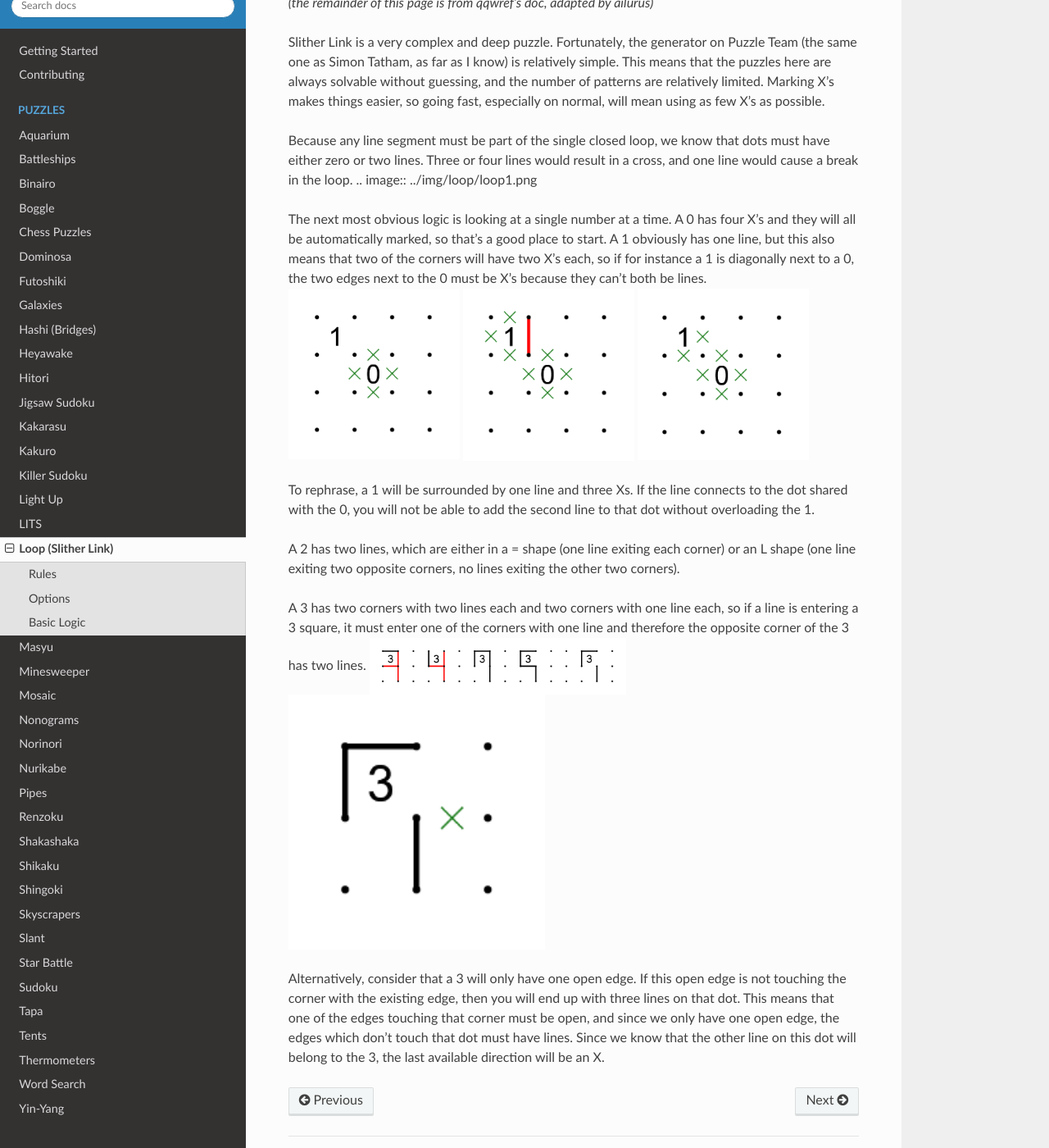
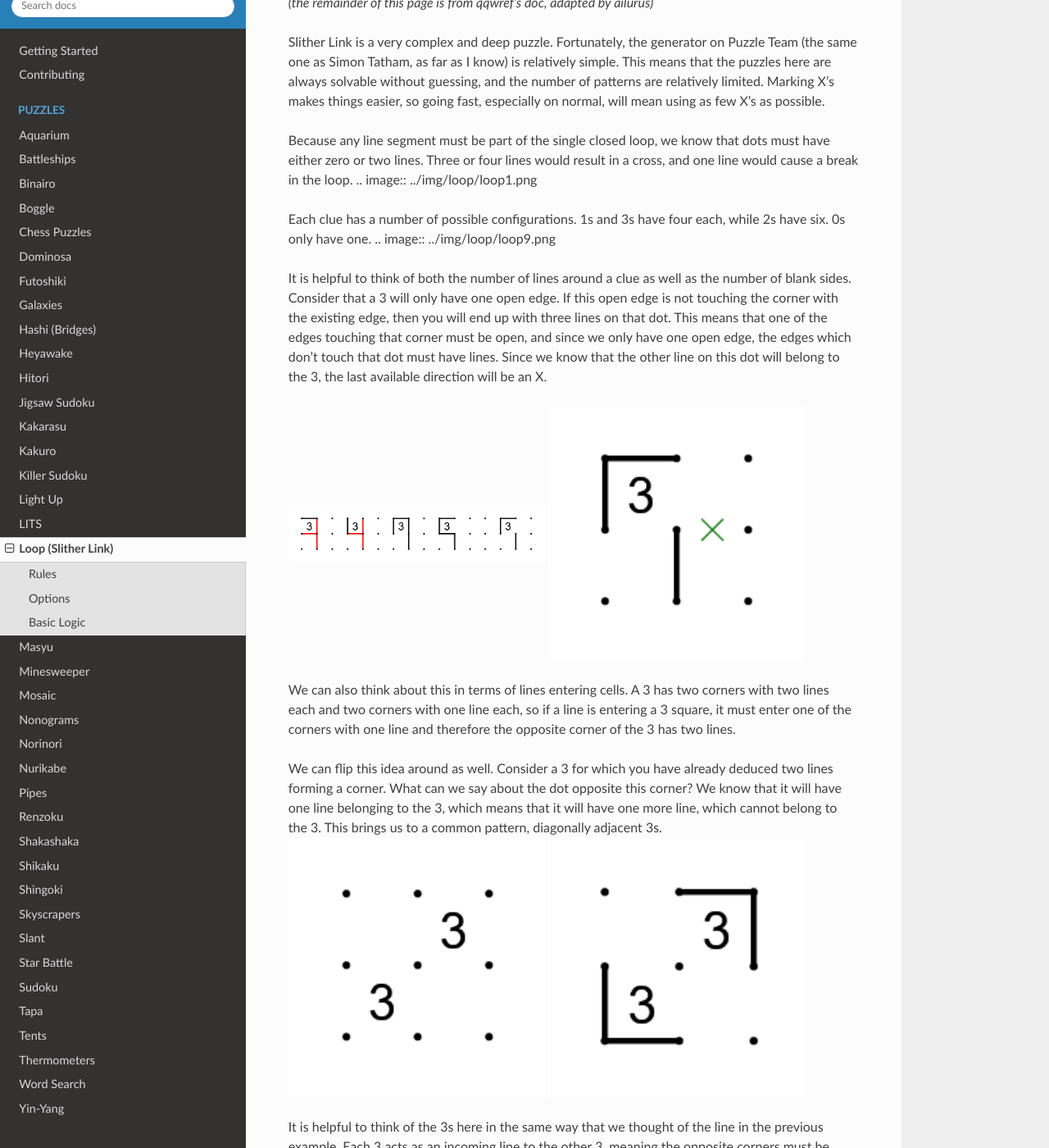
Before and after one commit to Ailurust/puzzle-team-advice, a Sphinx documentation site: the page built from docs/source/puzzles/loop.rst, in a window 1280 px wide and 1400 px high, scrolled down 624 px. Shown: the whole window at 82% size. Built offline with Sphinx 7.4.7 and the Read the Docs theme 3.1.0, drawn with Linux system fonts in a browser that asks for light colours; some of the changed text lies outside the part shown.

Commit message:
start slitherlink/loop page

```diff
--- a/docs/source/puzzles/loop.rst
+++ b/docs/source/puzzles/loop.rst
@@ -33,26 +33,52 @@
 Three or four lines would result in a cross, and one line would cause a break in the loop.
 .. image:: ../img/loop/loop1.png
 
-The next most obvious logic is looking at a single number at a time. A 0 has four X’s and they will all be automatically
-marked, so that’s a good place to start. A 1 obviously has one line, but this also means that two of the corners will
-have two X’s each, so if for instance a 1 is diagonally next to a 0, the two edges next to the 0 must be X’s because they
-can’t both be lines.
+
+Each clue has a number of possible configurations. 1s and 3s have four each, while 2s have six. 0s only have one.
+.. image:: ../img/loop/loop9.png
+
+It is helpful to think of both the number of lines around a clue as well as the number of blank sides. Consider that a
+3 will only have one open edge. If this open edge is not touching the corner with the existing edge, then you will end
+up with three lines on that dot. This means that one of the edges touching that corner must be open, and since we only
+have one open edge, the edges which don't touch that dot must have lines. Since we know that the other line on this dot
+will belong to the 3, the last available direction will be an X.
+
+|ico4| |ico5|
+
+We can also think about this in terms of lines entering cells. A 3 has two corners with two lines each and two corners
+with one line each, so if a line is entering a 3 square, it must enter one of the corners with one line and therefore
+the opposite corner of the 3 has two lines.
+
+We can flip this idea around as well. Consider a 3 for which you have already deduced two lines forming a corner. What
+can we say about the dot opposite this corner? We know that it will have one line belonging to the 3, which means that
+it will have one more line, which cannot belong to the 3. This brings us to a common pattern, diagonally adjacent 3s.
+|ico6| |ico7|
+
+It is helpful to think of the 3s here in the same way that we thought of the line in the previous example. Each 3 acts
+as an incoming line to the other 3, meaning the opposite corners must be lines.
+
+
+A 1 will be surrounded by one line and three Xs. If the line connects to a dot shared with a 0, you will not be able to add
+the second line (remember, a dot must have either zero or two lines) to that dot without overloading the 1.
 |ico1| |ico2| |ico3|
 
-To rephrase, a 1 will be surrounded by one line and three Xs. If the line connects to the dot shared with the 0, you will
-not be able to add the second line to that dot without overloading the 1.
+To rephrase, a 1 has one line, but this also means that two of the corners will have two X’s each, so if for instance
+a 1 is diagonally next to a 0, the two edges next to the 0 must be X’s because they can’t both be lines.
 
-A 2 has two lines, which are either in a = shape (one line exiting each corner) or an L shape (one line exiting two
-opposite corners, no lines exiting the other two corners).
 
-A 3 has two corners with two lines each and two corners with one line each, so if a line is entering a 3 square, it must
-enter one of the corners with one line and therefore the opposite corner of the 3 has two lines.
-|ico4| |ico5|
 
-Alternatively, consider that a 3 will only have one open edge. If this open edge is not touching the corner with the
-existing edge, then you will end up with three lines on that dot. This means that one of the edges touching that corner
-must be open, and since we only have one open edge, the edges which don't touch that dot must have lines. Since we know
-that the other line on this dot will belong to the 3, the last available direction will be an X.
+
+Finally, let's look at 2s. A 2 has two lines, which are either in a = shape (one line exiting each corner) or an L shape
+(one line exiting two opposite corners, no lines exiting the other two corners).
+
+
+A common pattern you will encounter with 2s is the propagation of the L shape. When a 2 is diagonally next to a bend, it
+will have the opposite corner filled. A string of diagonal 2s will often fall into this pattern.
+
+
+
+
+
 
 .. |ico1| image:: ../img/loop/loop2.png
    :class: no-scaled-link
@@ -70,3 +96,10 @@
 .. |ico4| image:: ../img/loop/loop6.png
    :class: no-scaled-link
    :width: 45%
+
+.. |ico6| image:: ../img/loop/loop13.png
+   :class: no-scaled-link
+   :width: 45%
+.. |ico7| image:: ../img/loop/loop14.png
+   :class: no-scaled-link
+   :width: 45%
```
Also changed, not shown: docs/source/img/loop/loop13.png (added), docs/source/img/loop/loop14.png (added), docs/source/img/loop/loop9.png (added).
